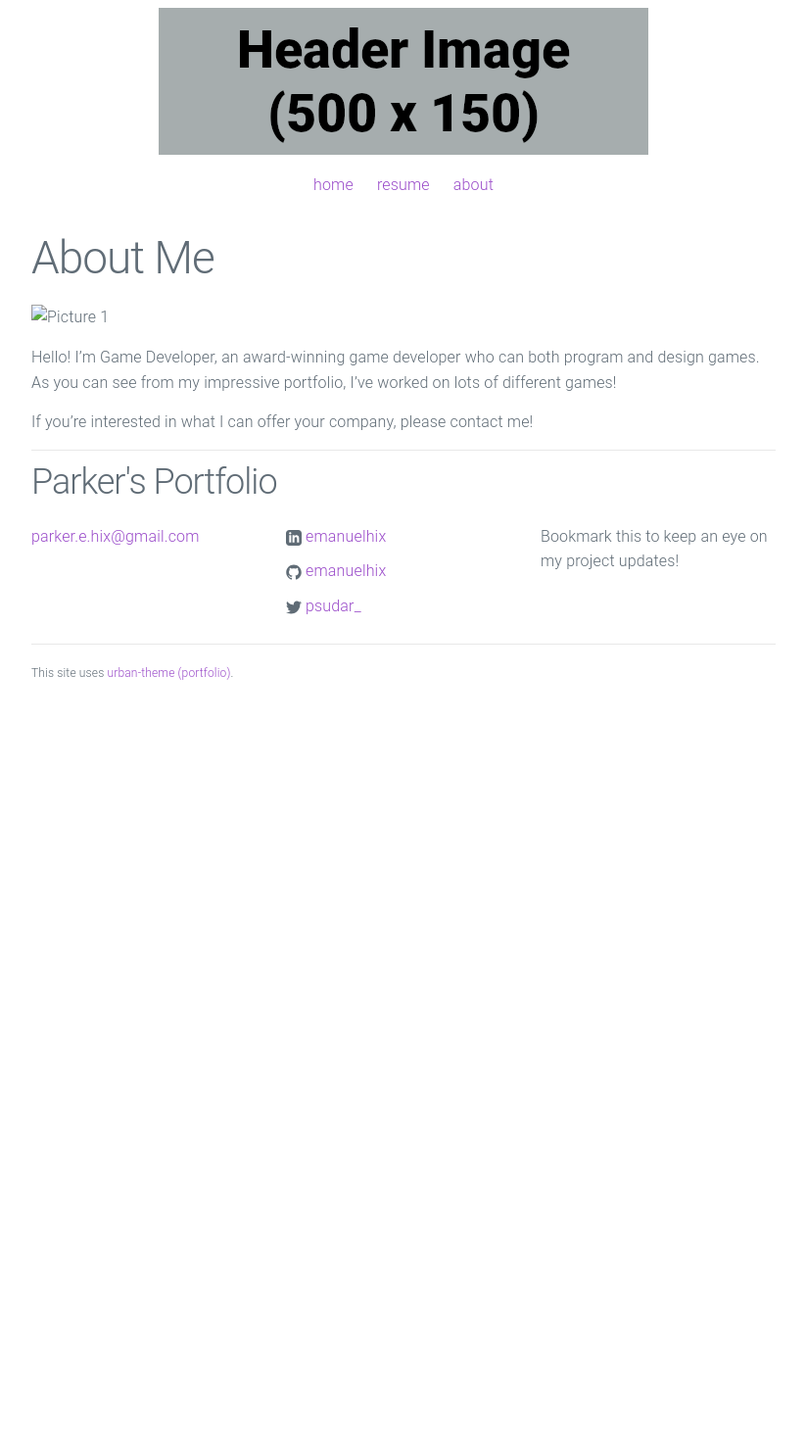
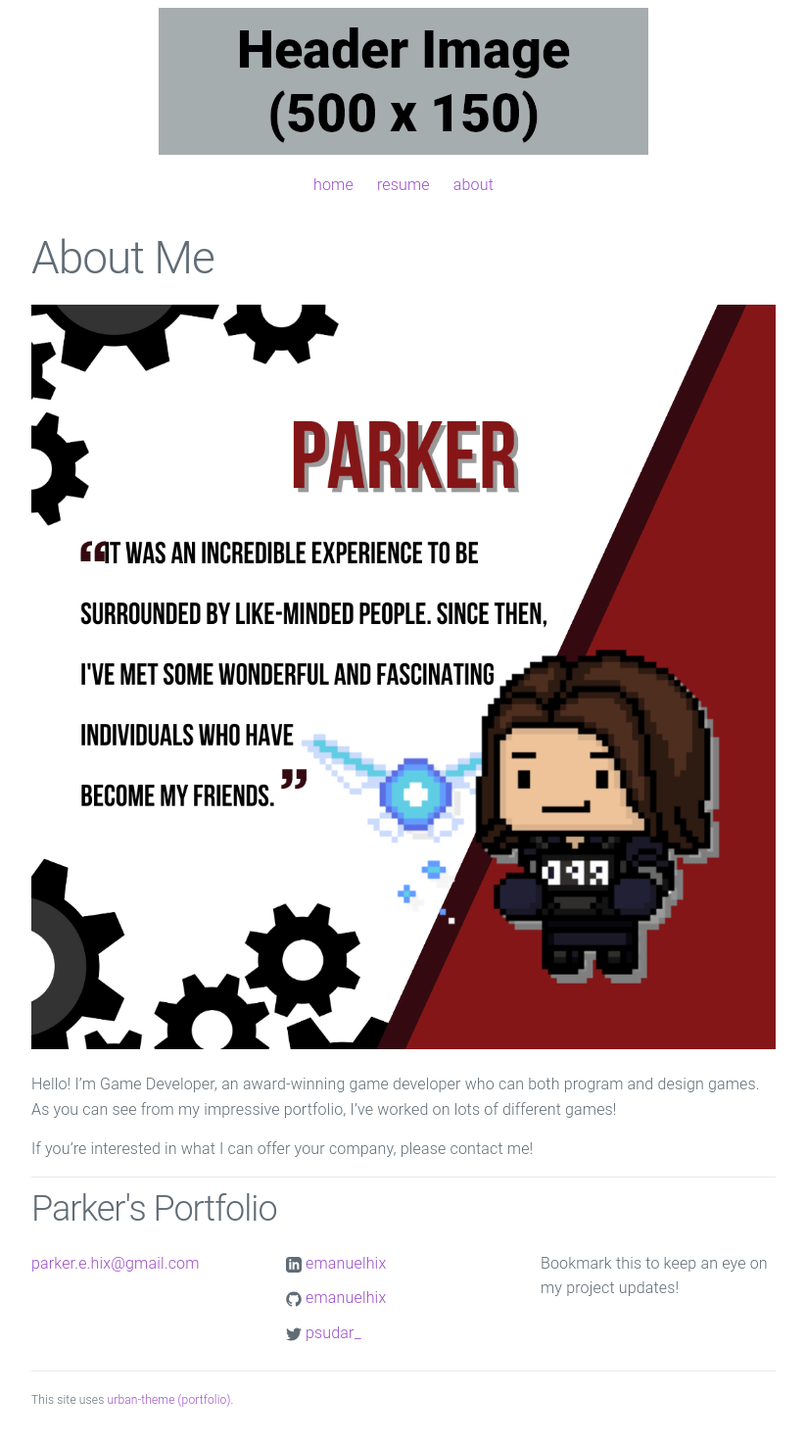
Before and after one commit to emanuelhix/emanuelhix.github.io, a Jekyll site: the page built from about.md, in a window 1280 px wide. Shown: the whole page at 98% size, without its empty margins (228-1051 px from the left). Built offline with Jekyll 4.4.1, drawn with Linux system fonts in a browser that asks for light colours; before the commit the page ends 900 px from its top, so only the background shows below that.

Commit message:
fixed an image file path error

```diff
--- a/about.md
+++ b/about.md
@@ -4,7 +4,7 @@ title: "About Me"
 permalink: /about/
 ---
 
-![Picture 1](/assets/gda_images/about_poost/1.png)
+![Picture 1](/assets/gda_images/about_post/1.png)
 
 Hello! I'm Game Developer, an award-winning game developer who can both program and design games. As you can see from my impressive portfolio, I've worked on lots of different games!
 
```
